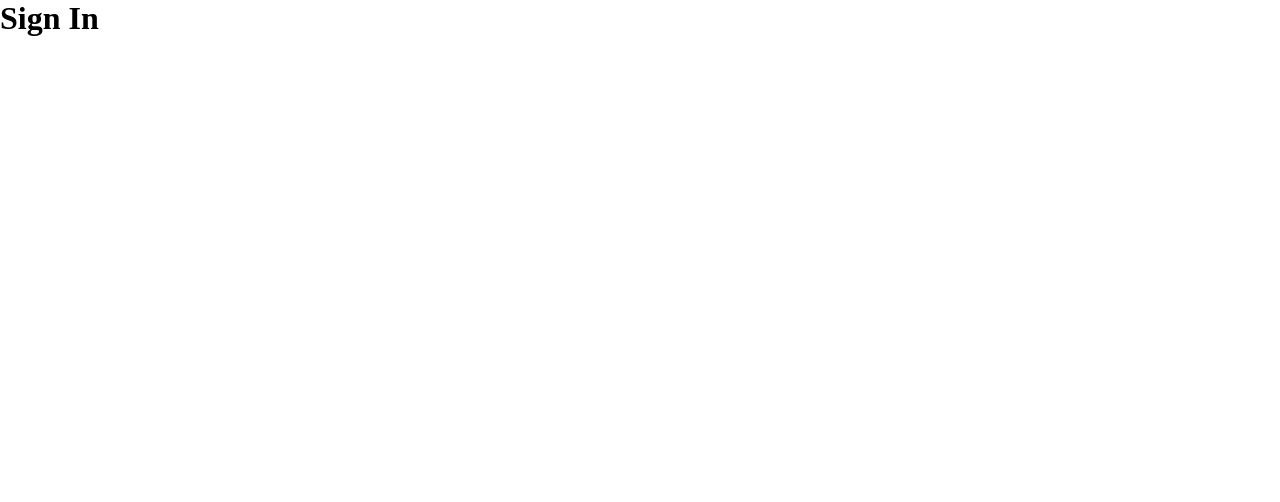
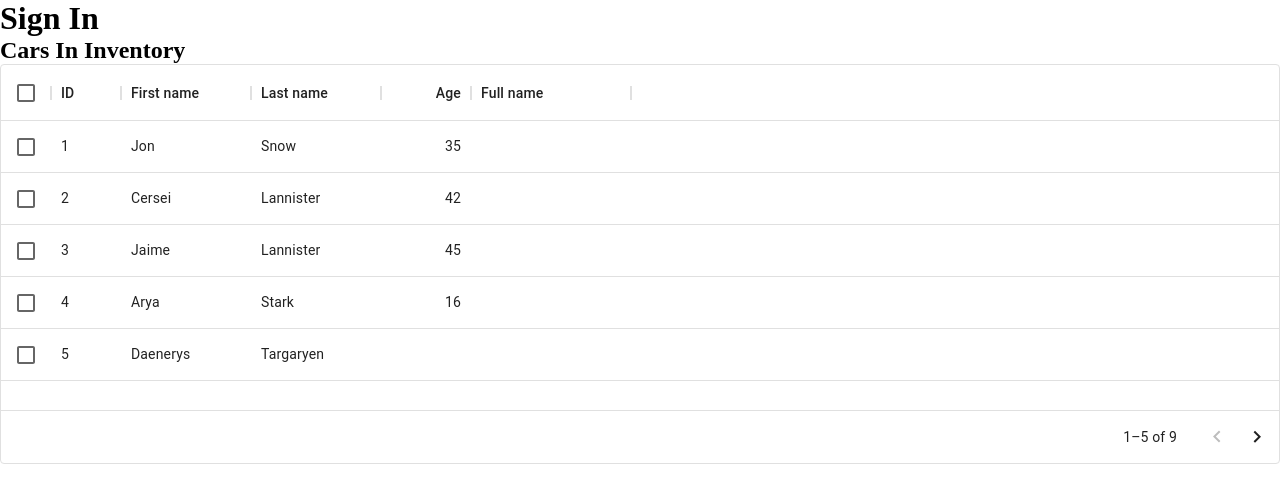
Before and after one commit to bordedelcielo/car-inventory, a React (Create React App) app: page /signin in a window 1280 px wide. Shown: the top 502 px of the page. Built offline with nearby package versions, Linux system fonts and the light colour scheme.

Commit message:
day_2_checkpoint_2

```diff
--- a/package.json
+++ b/package.json
@@ -9,6 +9,7 @@
     "@mui/material": "^5.1.1",
     "@mui/styled-engine-sc": "^5.1.0",
     "@mui/styles": "^5.1.1",
+    "@mui/x-data-grid": "^5.0.1",
     "@testing-library/jest-dom": "^5.15.0",
     "@testing-library/react": "^11.2.7",
     "@testing-library/user-event": "^12.8.3",
--- a/src/components/Dashboard/Dashboard.tsx
+++ b/src/components/Dashboard/Dashboard.tsx
@@ -1,11 +1,11 @@
-import React from 'react';
+import React, { useState } from 'react';
 import { Drawer as MUIDrawer,
     ListItem,
     List,
     ListItemIcon,
     ListItemText,
     Theme,
-    useTheme,
+    // useTheme,
     AppBar,
     Toolbar,
     IconButton,
@@ -16,13 +16,12 @@ import { Drawer as MUIDrawer,
     ThemeProvider,
 
 } from '@mui/material';
-import { makeStyles, createStyles } from '@mui/styles'
+import { makeStyles, useTheme, withStyles, createStyles } from '@mui/styles'
 import MenuIcon from '@mui/icons-material/Menu';
-import ChevronLeft from '@mui/icons-material/ChevronLeft';
-import ChevronRight from '@mui/icons-material/ChevronRight';
+import ChevronLeftIcon from '@mui/icons-material/ChevronLeft';
+import ChevronRightIcon from '@mui/icons-material/ChevronRight';
 import clsx from 'clsx';
 import { RouteComponentProps, withRouter, Switch, Route } from 'react-router-dom';
-import { HeadsetMic } from '@mui/icons-material';
 
 const drawerWidth = 240;
 
@@ -53,7 +52,7 @@ const useStyles = makeStyles((theme: Theme) =>
         },
         drawer: {
             width: drawerWidth,
-            flexString: 0 //Terrell typed 'flexShring'. Maybe that was on purpose?
+            flexShrink: 0 //Terrell typed 'flexShring'. Maybe that was on purpose? Now he's saying it's flexShrink?
         },
         drawerPaper:{
             width: drawerWidth
@@ -98,9 +97,81 @@ interface DashProps{
 
 export const Dashboard = withRouter(( props:DashProps ) => {
     console.log(props)
+    const { history } = props;
+    const classes = useStyles();
+    const theme = useTheme();
+    const [open, setOpen] = useState(false);
+
+    const handleDrawerOpen = () => {
+        setOpen(true);
+    }
+
+    const handleDrawerClose = () => {
+        setOpen(false);
+    }
+
+    const itemsList = [
+        {
+            text: 'Home',
+            onClick: () => history.push('/')
+        },
+        {
+            text: 'Sign In',
+            onClick: () => history.push('/signin')
+        }
+    ]
+
     return(
-        <div>
-            <h1>Dashboard 📊</h1>
+        <div className={classes.root}>
+            <CssBaseline />
+            <AppBar position='fixed' className={clsx(classes.appBar, {
+                [classes.appBarShift]: open
+            })}
+            >
+                <Toolbar className={classes.toolbar}>
+                    <IconButton color='inherit' aria-label='open drawer' onClick={handleDrawerOpen}
+                        edge='start' className={clsx(classes.menuButton, open && classes.hide)}
+                    >
+                        <MenuIcon />
+                    </IconButton>
+                    <Typography variant='h6' noWrap>
+                        Dashboard
+                    </Typography>
+                    <Button className={classes.toolbar_button}> Create New Car</Button>
+                </Toolbar>
+            </AppBar>
+            <MUIDrawer
+                className={classes.drawer} variant='persistent' anchor='left' open={open}
+                classes={{
+                    paper: classes.drawerPaper
+                }}
+            >
+                <div className={classes.drawerHeader}>
+                    <IconButton onClick={handleDrawerClose}>
+                        <ChevronLeftIcon/>
+                        {/* {theme.direction === 'ltr' ? <ChevronLeftIcon /> : <ChevronRightIcon />} */}
+                    </IconButton>
+                </div>
+                <Divider />
+                <List>
+                    {itemsList.map((item,index) =>{
+                        const {text, onClick } = item;
+                        return(
+                            <ListItem button key={text} onClick={onClick}>
+                                <ListItemText primary={text} />
+                            </ListItem>
+                        );
+                    })}
+                </List>
+            </MUIDrawer>
+
+            <main className={clsx(classes.content, {
+                [classes.contentShift]: open
+            })}>
+
+                <div className={classes.drawerHeader}></div>
+                <h1>Dashboard 📊 needs some data later</h1>
+            </main>
         </div>
     )
 })
--- /dev/null
+++ b/src/components/DataTable/DataTable.tsx
@@ -0,0 +1,56 @@
+// import react from 'react'
+
+// export const DataTable = () => {
+//     return (
+//         <div>
+//             <h2>Cars in Inventory</h2>
+//         </div>
+//     )
+// }
+
+import * as React from 'react';
+// import { DataGrid, GridColDef, GridValueGetterParams } from '@material-ui/data-grid';
+import { DataGrid, GridColDef, GridValueGetterParams } from '@mui/x-data-grid';
+
+
+const columns: GridColDef[] = [
+    { field: 'id', headerName: 'ID', width: 70 },
+    { field: 'firstName', headerName: 'First name', width: 130 },
+    { field: 'lastName', headerName: 'Last name', width: 130 },
+    {
+      field: 'age',
+      headerName: 'Age',
+      type: 'number',
+      width: 90,
+    },
+    {
+      field: 'fullName',
+      headerName: 'Full name',
+      description: 'This column has a value getter and is not sortable.',
+      sortable: false,
+      width: 160,
+    //   valueGetter: (params: GridValueGetterParams) =>
+        // `${params.getValue('firstName') || ''} ${params.getValue('lastName') || ''}`,
+    },
+  ];
+
+  const rows = [
+    { id: 1, lastName: 'Snow', firstName: 'Jon', age: 35 },
+    { id: 2, lastName: 'Lannister', firstName: 'Cersei', age: 42 },
+    { id: 3, lastName: 'Lannister', firstName: 'Jaime', age: 45 },
+    { id: 4, lastName: 'Stark', firstName: 'Arya', age: 16 },
+    { id: 5, lastName: 'Targaryen', firstName: 'Daenerys', age: null },
+    { id: 6, lastName: 'Melisandre', firstName: null, age: 150 },
+    { id: 7, lastName: 'Clifford', firstName: 'Ferrara', age: 44 },
+    { id: 8, lastName: 'Frances', firstName: 'Rossini', age: 36 },
+    { id: 9, lastName: 'Roxie', firstName: 'Harvey', age: 65 },
+  ];
+
+  export const DataTable = () => {
+      return (
+          <div style={{ height: 400, width: '100%'}}>
+              <h2>Cars In Inventory</h2>
+              <DataGrid rows={rows} columns={columns} pageSize={5} checkboxSelection />
+          </div>
+      )
+  }
--- /dev/null
+++ b/src/components/DataTable/index.ts
@@ -0,0 +1 @@
+export * from './DataTable';
--- a/src/components/SignIn/SignIn.tsx
+++ b/src/components/SignIn/SignIn.tsx
@@ -1,9 +1,11 @@
 import React from 'react';
+import { DataTable } from '../../components';
 
 export const SignIn = () => {
     return(
         <div>
             <h1>Sign In</h1>
+            <DataTable />
         </div>
     )
 }
--- a/src/components/index.ts
+++ b/src/components/index.ts
@@ -3,3 +3,4 @@
 export * from './Home';
 export * from './Dashboard';
 export * from './SignIn';
+export * from './DataTable';
```
Also changed, not shown: 1 other file (tests, documents, lock files or other folders).
